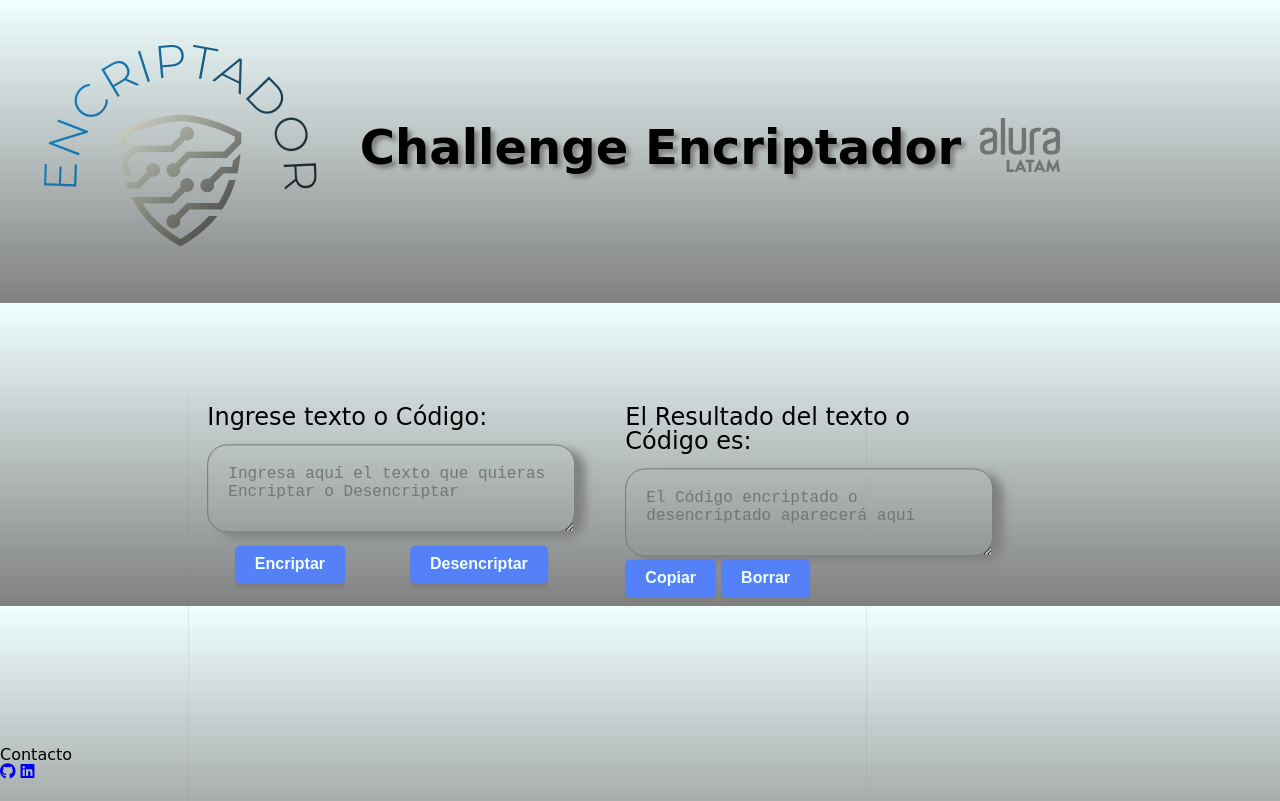
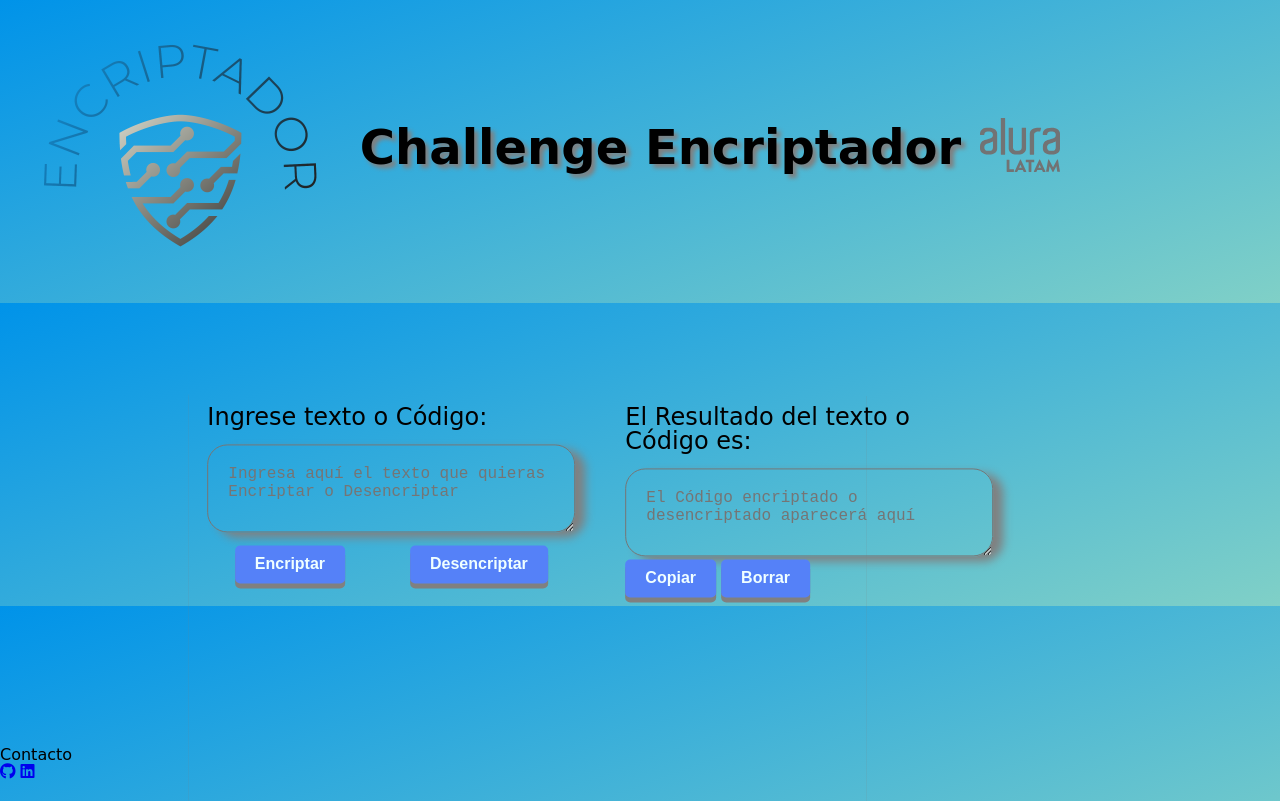
Before and after one commit to caeldark79/chanllengeAlura, a plain HTML site: page index.html in a window 1280 px wide. Shown: the top 801 px of the page. Drawn offline with Linux system fonts and the light colour scheme; a web font is replaced by a local one.

Commit message:
al color de fondo de la pagina

```diff
--- a/style.css
+++ b/style.css
@@ -1,8 +1,8 @@
 body {
-  background: linear-gradient(to bottom, azure, grey);
+  background-color: #0093E9;
+  background-image: linear-gradient(160deg, #0093E9 0%, #80D0C7 100%);
   font-family: 'Bruno Ace SC', cursive;
-  overflow: auto;
-
+  overflow: hidden;
 }
 
 header {
```
